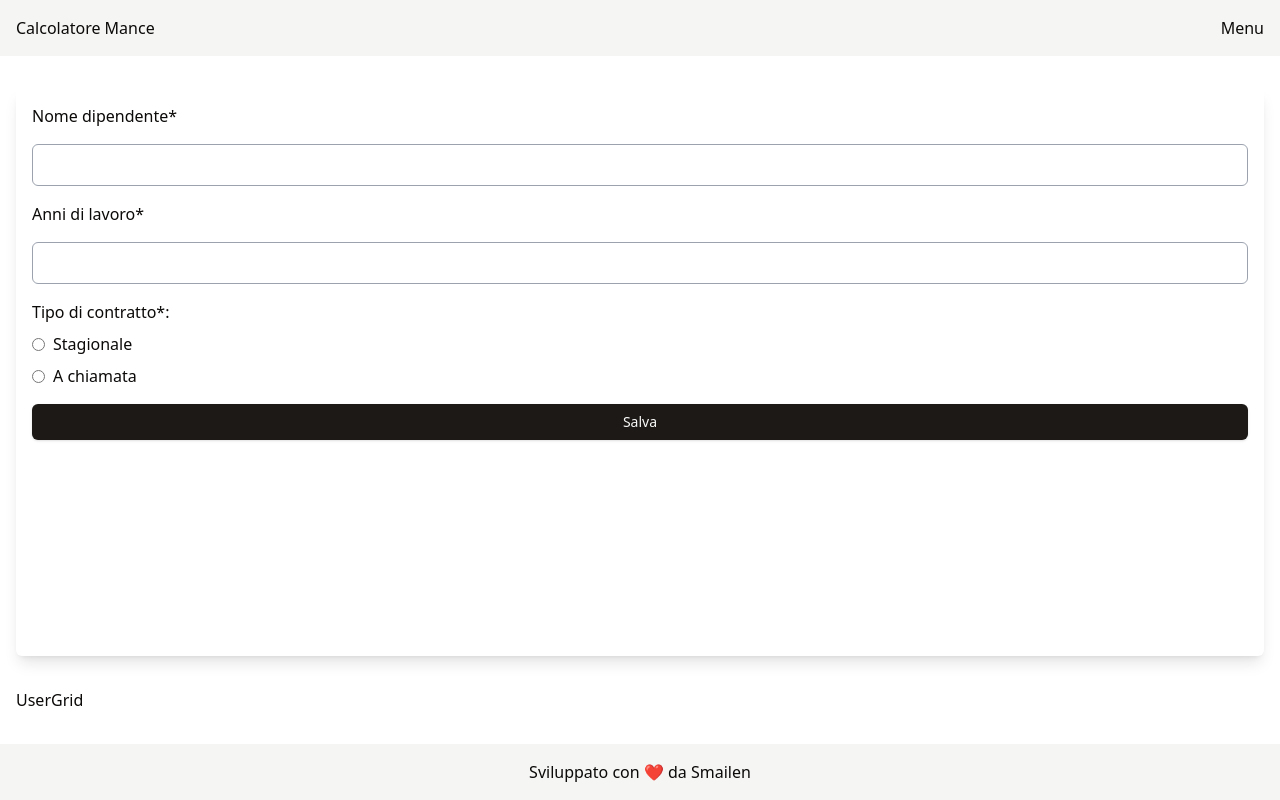
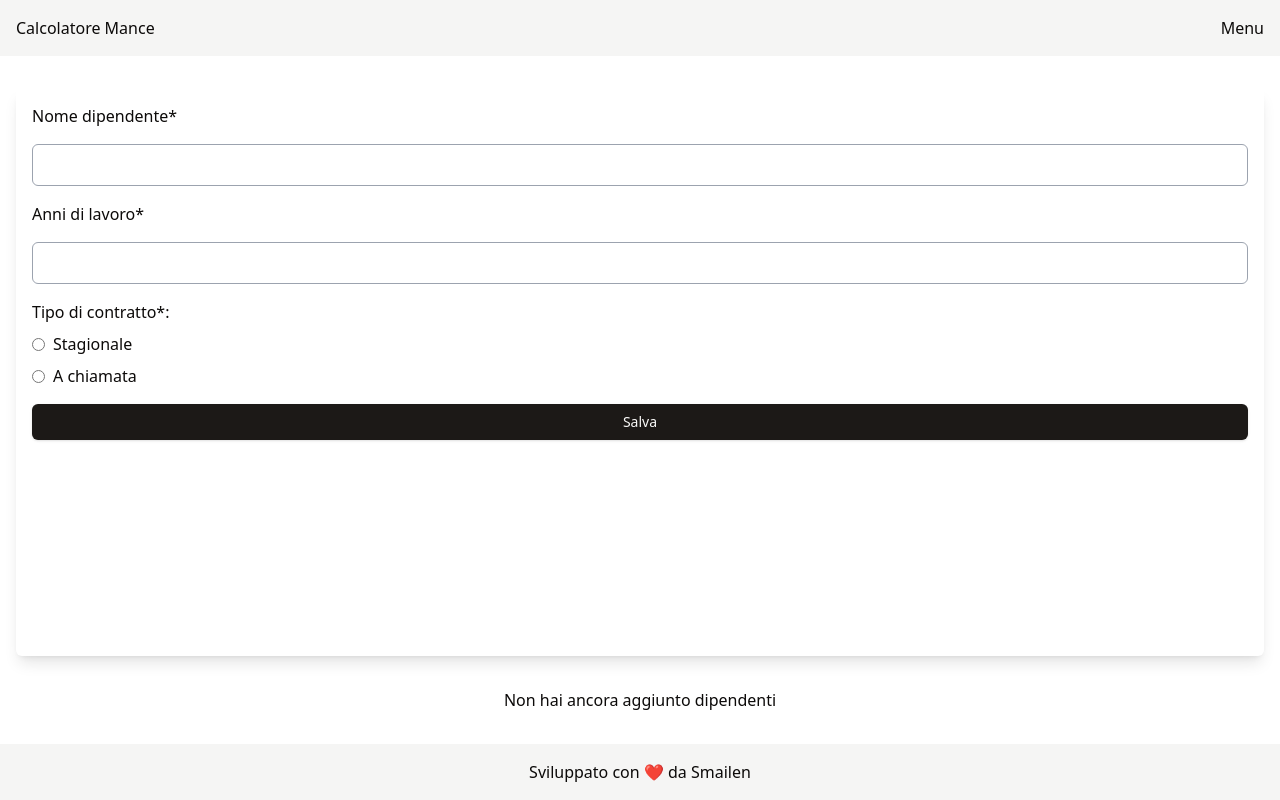
Before and after one commit to Smailen5/calcolatore-mance, a React (Vite) app: page /parametri in a window 1280 px wide. Built offline with nearby package versions, Linux system fonts and the light colour scheme.

Commit message:
refactor: :construction: crea componente
crea il componente UserGrid ed utilizza SingleUser passando correttamente i dati

```diff
--- a/src/components/UserGrid.tsx
+++ b/src/components/UserGrid.tsx
@@ -1,9 +1,22 @@
 import { useGlobalContext } from "@/utils/contex";
+import SingleUser from "./SingleUser";
 
 const UserGrid = () => {
   const { dataUser } = useGlobalContext();
-  console.log(dataUser)
-  return <div>UserGrid</div>;
+
+  // se non ci sono user visualizza un messaggio
+  if (!dataUser || dataUser.length === 0) {
+    return <p className="text-center">Non hai ancora aggiunto dipendenti</p>;
+  }
+
+  return (
+    <section className="grid grid-cols-2 gap-2">
+      {/* se dataUser ha dei dati visualizza gli user */}
+      {dataUser &&
+        dataUser.length > 0 &&
+        dataUser.map((user) => <SingleUser key={user.name} {...user} />)}
+    </section>
+  );
 };
 
 export default UserGrid;
```
